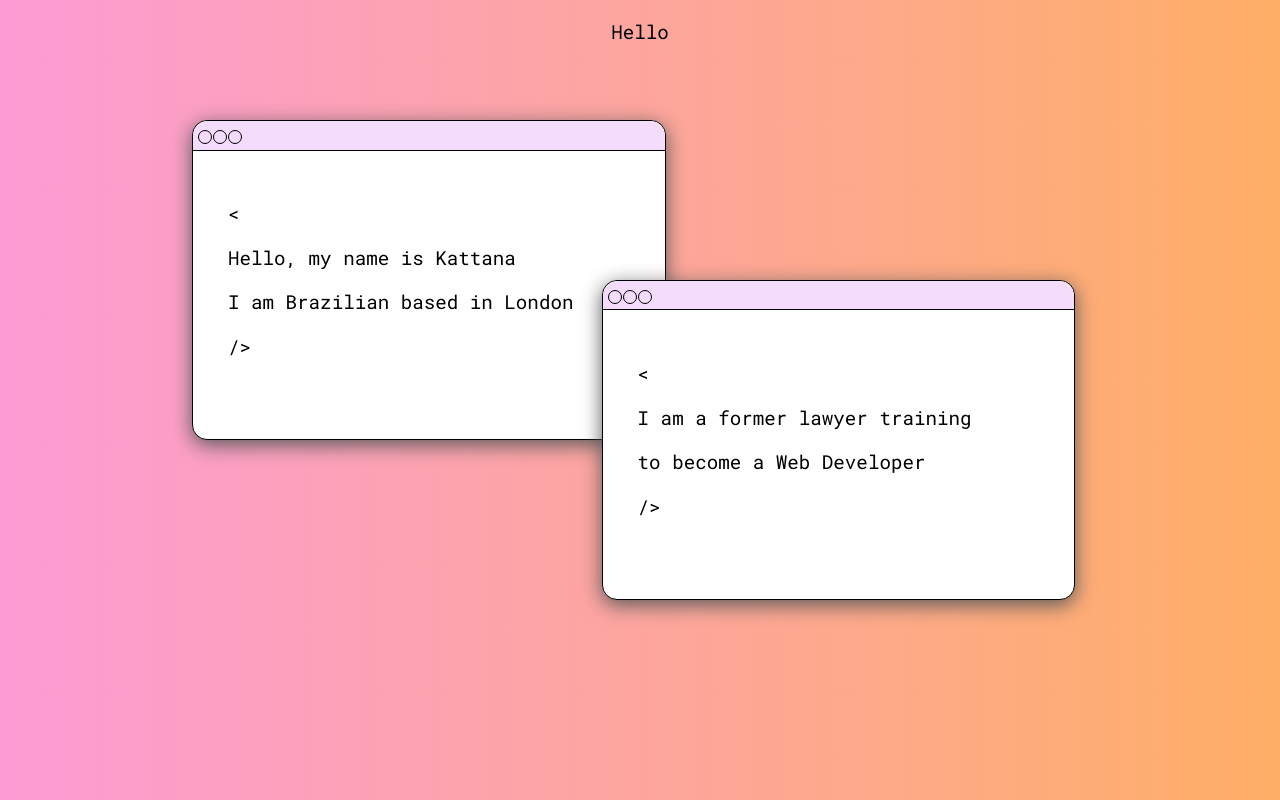
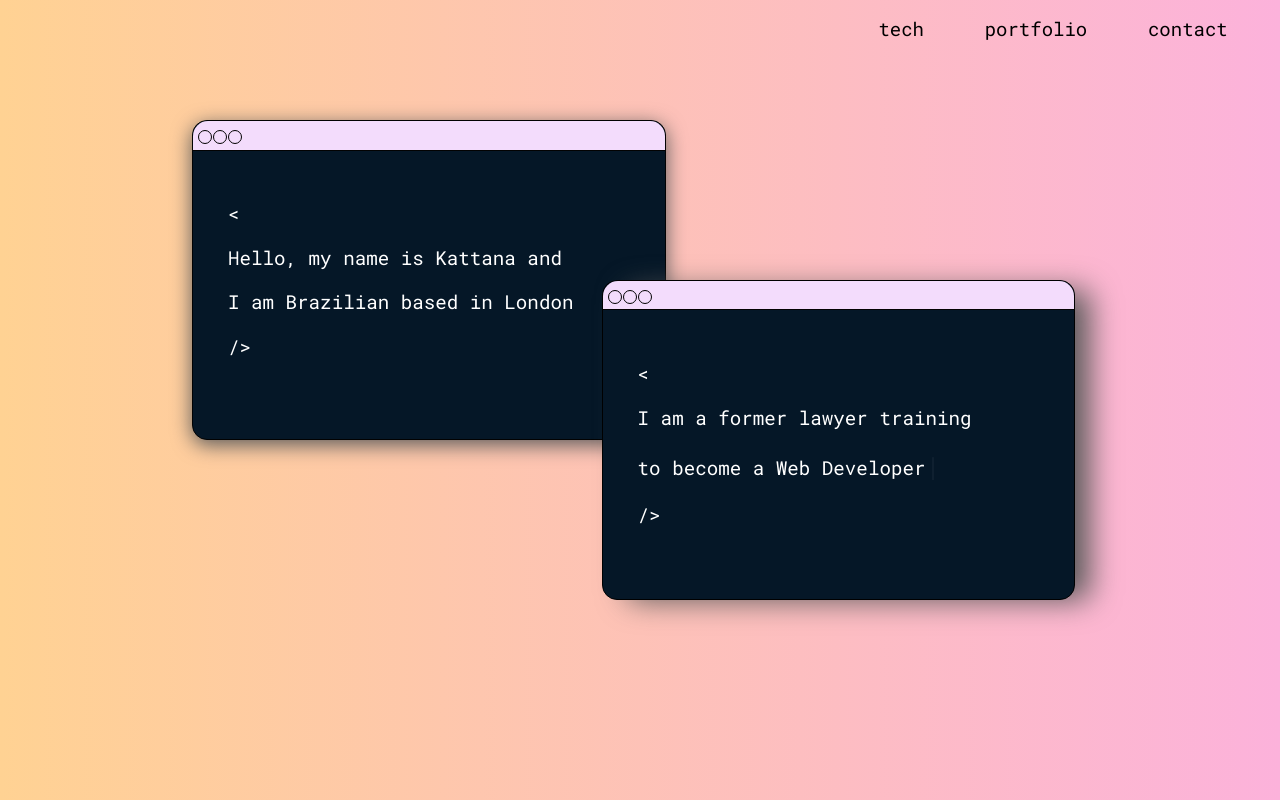
Before and after one commit to kattanaluz/portfolio1, a React app: page / in a window 1280 px wide. Built offline with nearby package versions, Linux system fonts and the light colour scheme.

Commit message:
Added nav bar

```diff
--- a/src/components/app/app.js
+++ b/src/components/app/app.js
@@ -1,10 +1,11 @@
 import "./app.css";
 import LandDisplay from "../landDisplay";
+import Nav from "../nav";
 
 function App() {
   return (
     <div className="App">
-      <p>Hello</p>
+      <Nav />
       <LandDisplay />
     </div>
   );
--- a/src/components/landDisplay/index.js
+++ b/src/components/landDisplay/index.js
@@ -12,7 +12,7 @@ function LandDisplay() {
           </div>
           <div className={css.textFirstRect}>
             <p>&lt;</p>
-            <p>Hello, my name is Kattana </p>
+            <p>Hello, my name is Kattana and</p>
             <p>I am Brazilian based in London</p>
             <p> /&gt;</p>
           </div>
@@ -28,8 +28,10 @@ function LandDisplay() {
           <div className={css.textSecondRect}>
             <p>&lt;</p>
             <p>I am a former lawyer training </p>
-            <p>to become a Web Developer</p>
-            <p> /&gt;</p>
+            <p>
+              to become a Web Developer<span className={css.blink}>|</span>
+            </p>
+            <p>/&gt;</p>
           </div>
         </div>
       </div>
--- a/src/components/landDisplay/landDisplay.module.css
+++ b/src/components/landDisplay/landDisplay.module.css
@@ -6,7 +6,7 @@
   height: 320px;
   left: 15%;
   top: 15%;
-  background: #ffffff;
+  background: #051727;
   border: 0.5px solid #020202;
   box-sizing: border-box;
   border-radius: 15px;
@@ -19,11 +19,11 @@
   height: 320px;
   left: 47%;
   top: 35%;
-  background: #ffffff;
+  background: #051727;
   border: 0.5px solid #000000;
   box-sizing: border-box;
   border-radius: 15px;
-  box-shadow: 0px 5px 20px 0px #5a5a5a;
+  box-shadow: 20px 5px 30px -5px #5a5a5a;
 }
 
 .firstTopRectangle {
@@ -131,8 +131,30 @@
   margin: 80px 70px 20px 35px;
 }
 
-p {
+.textFirstRect p {
   font-size: 120%;
   font-weight: 400;
   font-family: "Roboto Mono", monospace;
+  color: white;
+  animation: typing 3.5s steps(40, end), blink-caret 0.75s step-end infinite;
 }
+
+.textSecondRect p {
+  font-size: 120%;
+  font-weight: 400;
+  color: white;
+  font-family: "Roboto Mono", monospace;
+  animation: typing 3.5s steps(40, end), blink-caret 0.75s step-end infinite;
+}
+
+.blink {
+  animation: blinker 1s linear infinite;
+  font-size: 25px;
+  font-weight: 600;
+}
+
+@keyframes blinker {
+  50% {
+    opacity: 0;
+  }
+}
--- /dev/null
+++ b/src/components/nav/index.js
@@ -0,0 +1,18 @@
+import css from "./index.module.css";
+function Nav() {
+  return (
+    <nav className={css.navBar}>
+      <span>
+        <a>tech</a>
+      </span>
+      <span>
+        <a>portfolio</a>
+      </span>
+      <span>
+        <a>contact</a>
+      </span>
+    </nav>
+  );
+}
+
+export default Nav;
--- /dev/null
+++ b/src/components/nav/index.module.css
@@ -0,0 +1,17 @@
+.navBar {
+  display: flex;
+  flex-direction: row;
+  justify-content: flex-end;
+  gap: 5%;
+  margin: 0.8% 3% 0 0;
+  padding: 0.5%;
+}
+
+a {
+  font-family: "Roboto Mono", monospace;
+  font-size: 19px;
+}
+
+a:hover {
+  text-decoration: underline;
+}
--- a/src/index.css
+++ b/src/index.css
@@ -1,6 +1,6 @@
 body {
-  background: #ffaf66;
-  background: -webkit-linear-gradient(right, #ffaf66, #fb9cd5);
-  background: -moz-linear-gradient(right, #ffaf66, #fb9cd5);
-  background: linear-gradient(to left, #ffaf66, #fb9cd5);
+  background: #ffd293;
+  background: -webkit-linear-gradient(left, #ffd293, #fcb2db);
+  background: -moz-linear-gradient(left, #ffd293, #fcb2db);
+  background: linear-gradient(to right, #ffd293, #fcb2db);
 }
```
